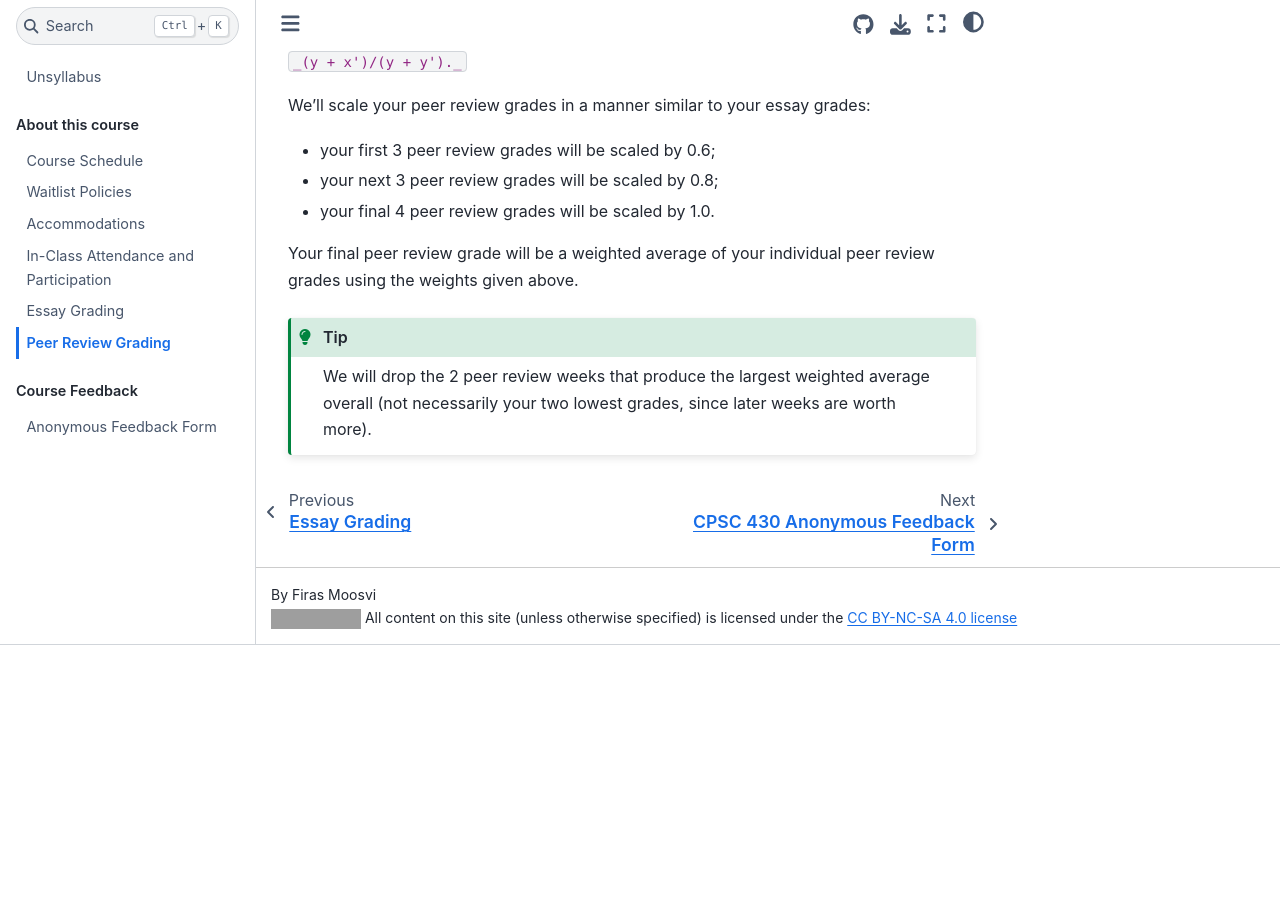
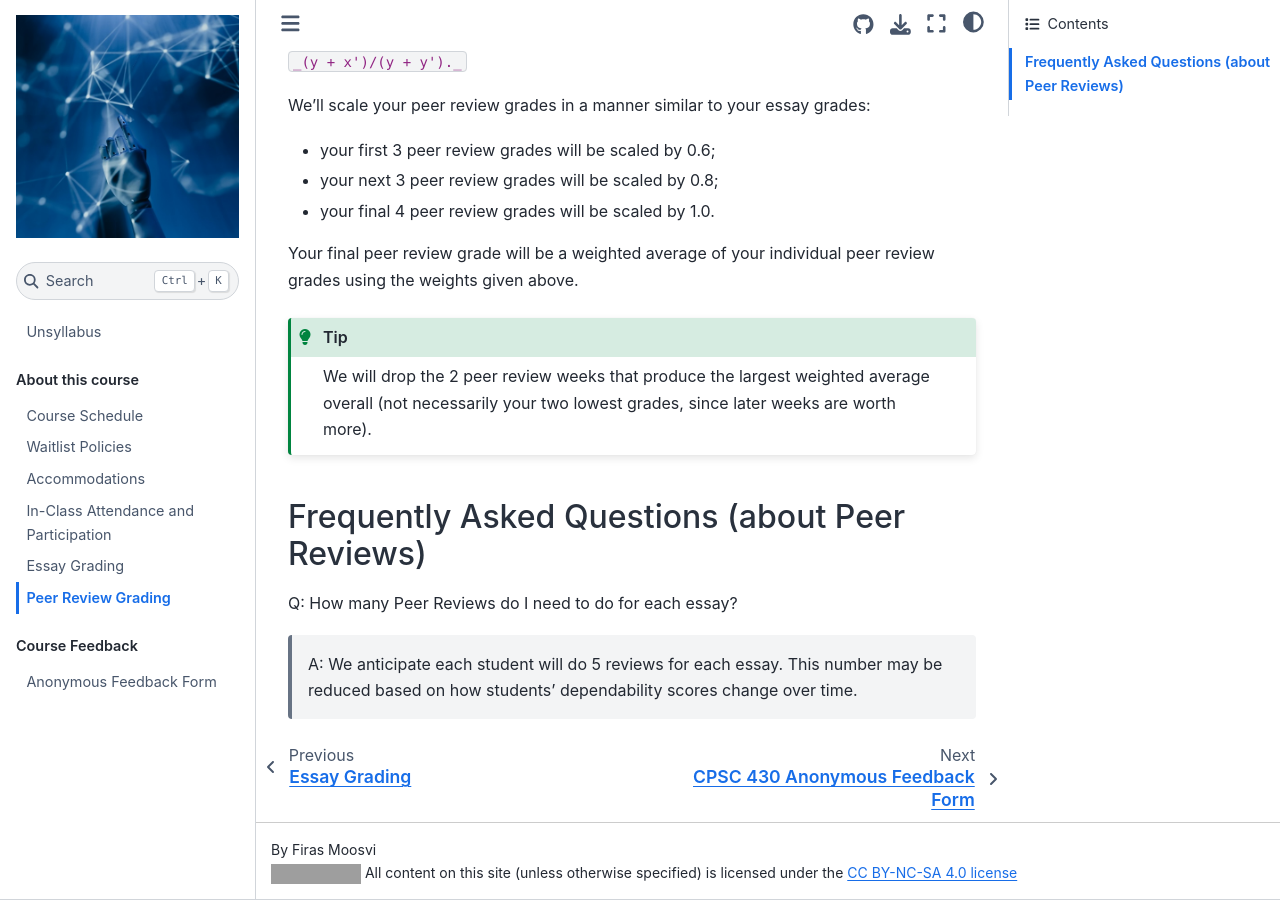
Before and after one commit to UBC-CS/cpsc430, a Jupyter Book: the page built from about/peer_review.md, in a window 1280 px wide and 900 px high, scrolled down 1696 px. Built offline with Jupyter Book 1.0.4 settings and Sphinx 7.4.7 and the Sphinx Book theme 1.1.4, drawn with Linux system fonts in a browser that asks for light colours; before the commit the page ends 2341 px from its top, so only the background shows below that; grey boxes are pictures that could not be loaded.

Commit message:
added an FAQ

````diff
--- a/about/peer_review.md
+++ b/about/peer_review.md
@@ -45,6 +45,8 @@ Your final peer review grade will be a weighted average of your individual peer
 ```{tip}
 We will drop the 2 peer review weeks that produce the largest weighted average overall (not necessarily your two lowest grades, since later weeks are worth more).
 ```
-<!--
+
 ## Frequently Asked Questions (about Peer Reviews)
- -->
+
+Q: How many Peer Reviews do I need to do for each essay?
+> A: We anticipate each student will do 5 reviews for each essay. This number may be reduced based on how students' dependability scores change over time.
````
